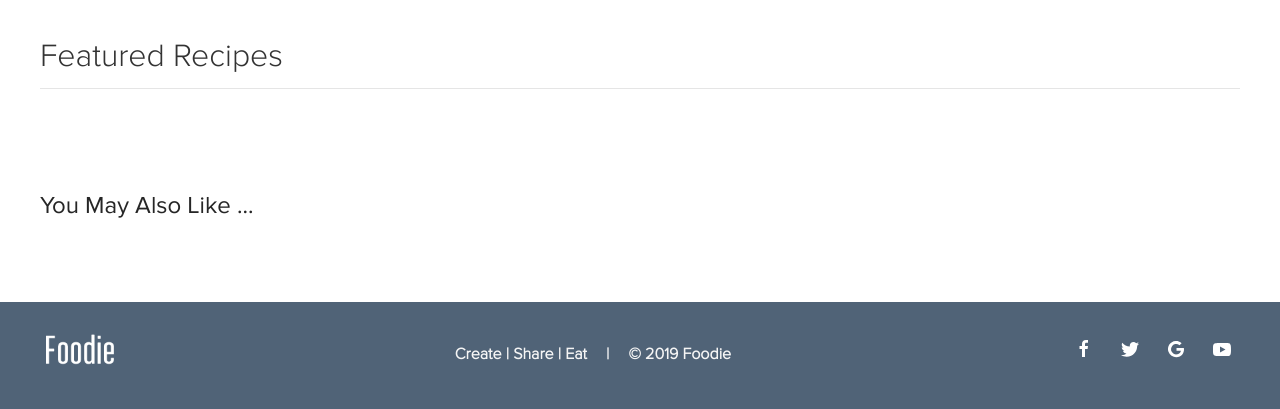
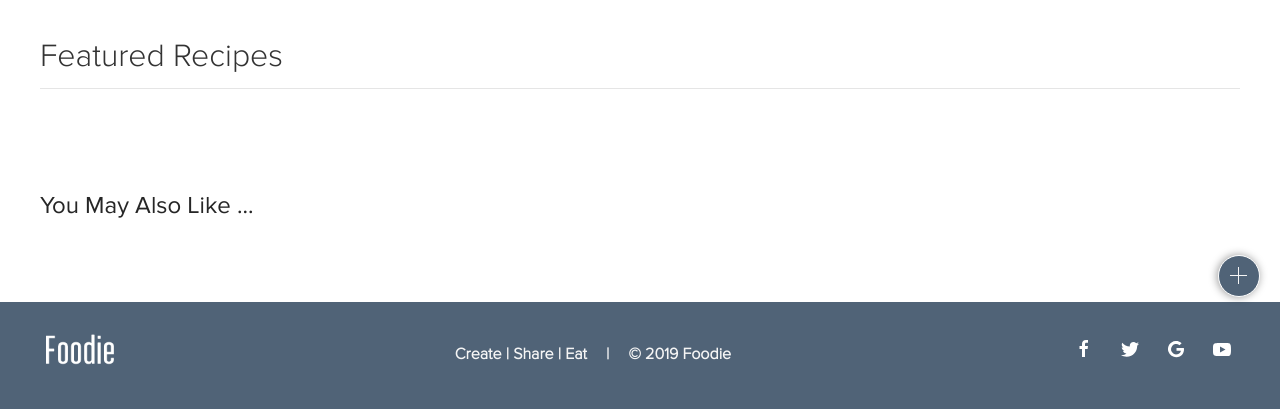
Before and after one commit to nazarja/foodie, a Flask app: page / in a window 1280 px wide. Shown: the part 463-872 px from the top of the page. Run offline with Flask 2, Linux system fonts and the light colour scheme; data that the repository does not hold is empty.

Commit message:
Feature: Added: Add new recipe floating button as partial to site pages.

```diff
--- a/app/static/css/main.css
+++ b/app/static/css/main.css
@@ -129,6 +129,15 @@ footer img {
     background-color: var(--lightblack);
     box-shadow: var(--light-box-shadow);
     border-radius: 0;
+}
+
+.uk-button-danger {
+    background-color: #F0506E !important;
+    height: 38px;
+}
+
+.uk-button-danger:hover {
+    background-color: var(--black) !important;
 }
 
 .flashes {
@@ -424,11 +433,34 @@ p.comment {
     border-radius: 10px;
 }
 
-.uk-button-danger {
-    background-color: #F0506E !important;
-    height: 38px;
+
+/*
+==================================================================
+    Misc.
+==================================================================
+*/
+
+#add-new-recipe-button {
+    position: fixed;
+    bottom: 40px;
+    right: 20px;
+    border: 1px solid white;
+    border-radius: 50%;
+    height: 40px;
+    width: 40px;
+    line-height: 38px;
+    text-align: center;
+    background-color: var(--darkblue);
+    color: var( --white);
+    transition: var( --transition);
+    box-shadow: -1px 0px 8px 0px rgba(0,0,0,0.4);
+    z-index: 100;
 }
 
-.uk-button-danger:hover {
-    background-color: var(--black) !important;
+#add-new-recipe-button:hover {
+    background-color: var(--black);
 }
+
+#add-new-recipe-button a:hover {
+    color: white !important;
+}
--- a/app/templates/categories.html
+++ b/app/templates/categories.html
@@ -28,4 +28,5 @@
     <!-- Pagination -->
     {% include 'partials/_pagination.html' %}
 </section>
+{% include 'partials/_add_recipe_button.html' %}
 {% endblock %}
--- a/app/templates/editor.html
+++ b/app/templates/editor.html
@@ -44,7 +44,7 @@
                     <select class="uk-select" id="form-stacked-select" name="{{ key }}">
                         {% for item, itemValue in recipe.filters.items() %}
                                 {% if item == key %}
-                                    {% if key == 'course' %}
+                                    {% if key == 'course' and itemValue is iterable and itemValue is not string %}
                                         <option value="{{ itemValue[0] }}" selected>{{ itemValue[0]|title }}</option>
                                     {% else %}
                                         <option value="{{ itemValue }}" selected>{{ itemValue|title }}</option>
--- a/app/templates/index.html
+++ b/app/templates/index.html
@@ -28,4 +28,5 @@
         {% endfor %}
     </div>
 </section>
+{% include 'partials/_add_recipe_button.html' %}
 {% endblock %}
--- /dev/null
+++ b/app/templates/partials/_add_recipe_button.html
@@ -0,0 +1,5 @@
+{% block content %}
+<div id="add-new-recipe-button" uk-tooltip="title: Add New Recipe; pos: top-left">
+        <a {% if current_user.is_authenticated %} href="{{ url_for('editor', url='new') }}" {% else %} href="#" class="userNotLoggedIn" {% endif %}  uk-icon="icon: plus"></a>
+</div>
+{% endblock %}
--- a/app/templates/profile.html
+++ b/app/templates/profile.html
@@ -4,4 +4,5 @@
 <section class="uk-container">
     <h1>Hey {{ current_user.user['username']|title }}.</h1>
 </section>
+{% include 'partials/_add_recipe_button.html' %}
 {% endblock %}
--- a/app/templates/recipe.html
+++ b/app/templates/recipe.html
@@ -139,4 +139,5 @@
         const recipeTitle = '{{ recipe.details.title }}';
     </script>
 </section>
+{% include 'partials/_add_recipe_button.html' %}
 {% endblock %}
```
